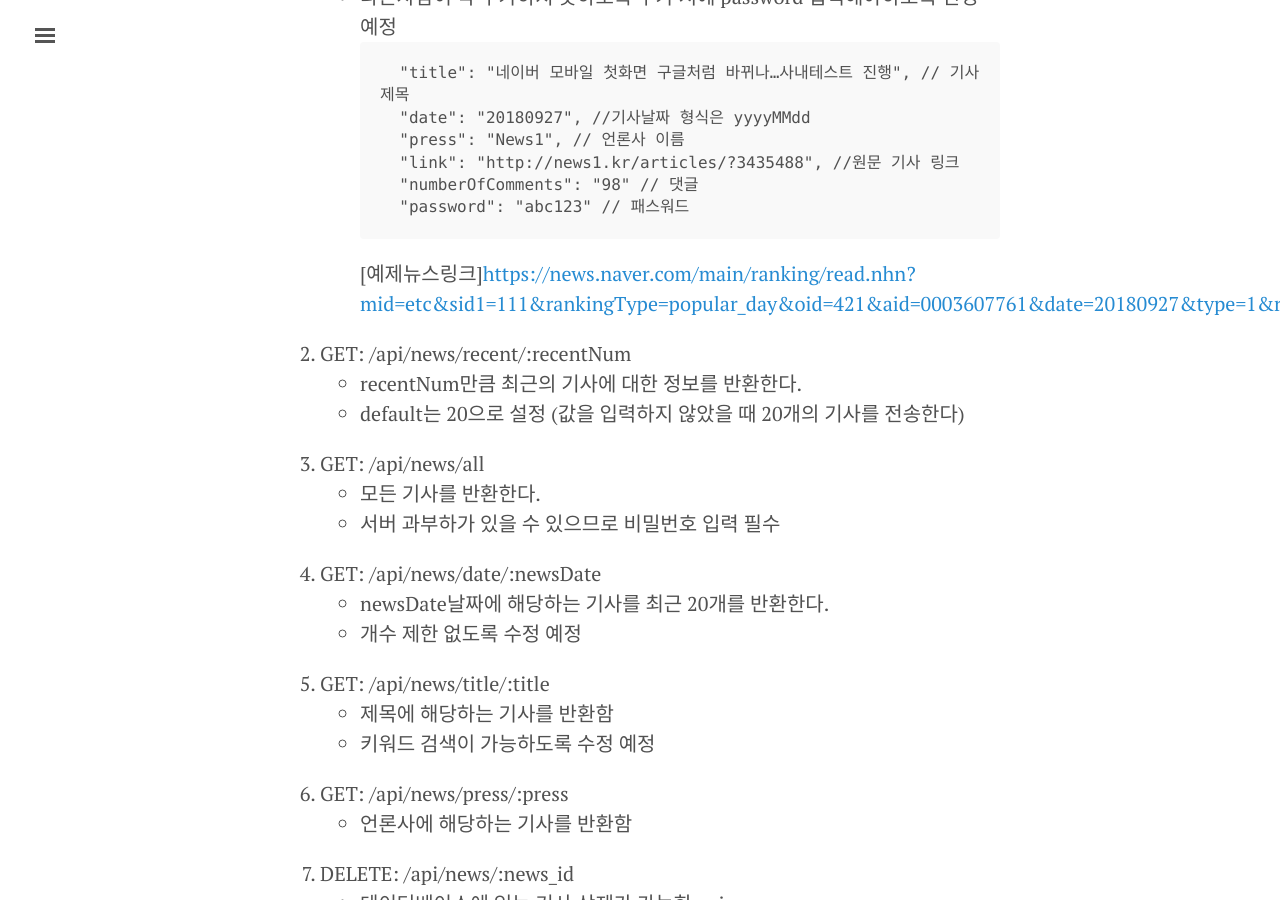
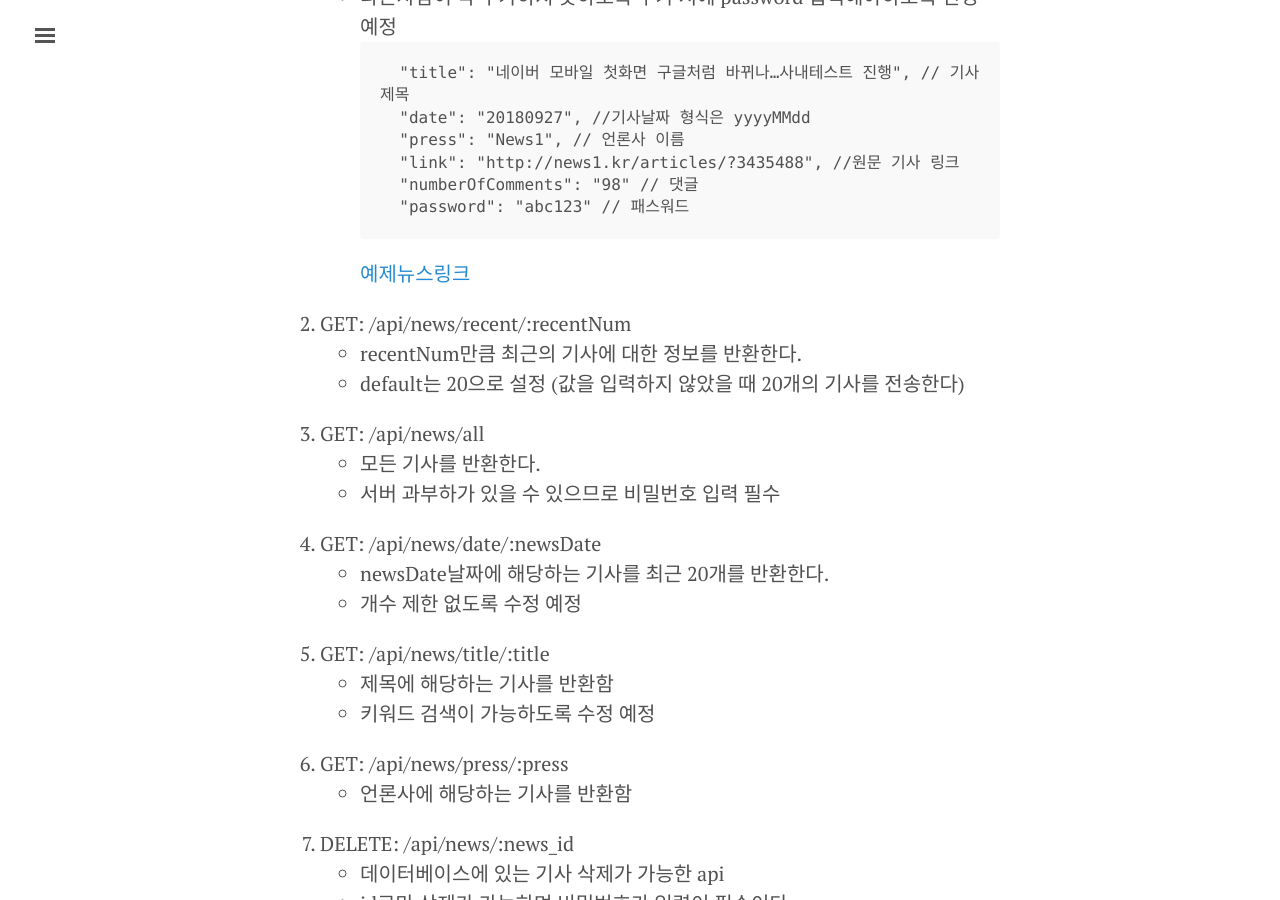
Before and after one commit to GND123/GND123.github.io, a Jekyll site: the page built from _posts/2018-09-18-FOOT.md, in a window 1280 px wide and 900 px high, scrolled down 1276 px. Built offline with Jekyll 4.4.1, drawn with Linux system fonts in a browser that asks for light colours.

Commit message:
Update 2018-09-18-FOOT.md

```diff
--- a/_posts/2018-09-18-FOOT.md
+++ b/_posts/2018-09-18-FOOT.md
@@ -50,7 +50,7 @@ editor: jiwoo
   "numberOfComments": "98" // 댓글
   "password": "abc123" // 패스워드
   ~~~
-  [예제뉴스링크]<https://news.naver.com/main/ranking/read.nhn?mid=etc&sid1=111&rankingType=popular_day&oid=421&aid=0003607761&date=20180927&type=1&rankingSeq=9&rankingSectionId=105>
+  [예제뉴스링크](https://news.naver.com/main/ranking/read.nhn?mid=etc&sid1=111&rankingType=popular_day&oid=421&aid=0003607761&date=20180927&type=1&rankingSeq=9&rankingSectionId=105)
 
 2. GET: /api/news/recent/:recentNum
  * recentNum만큼 최근의 기사에 대한 정보를 반환한다.
```
